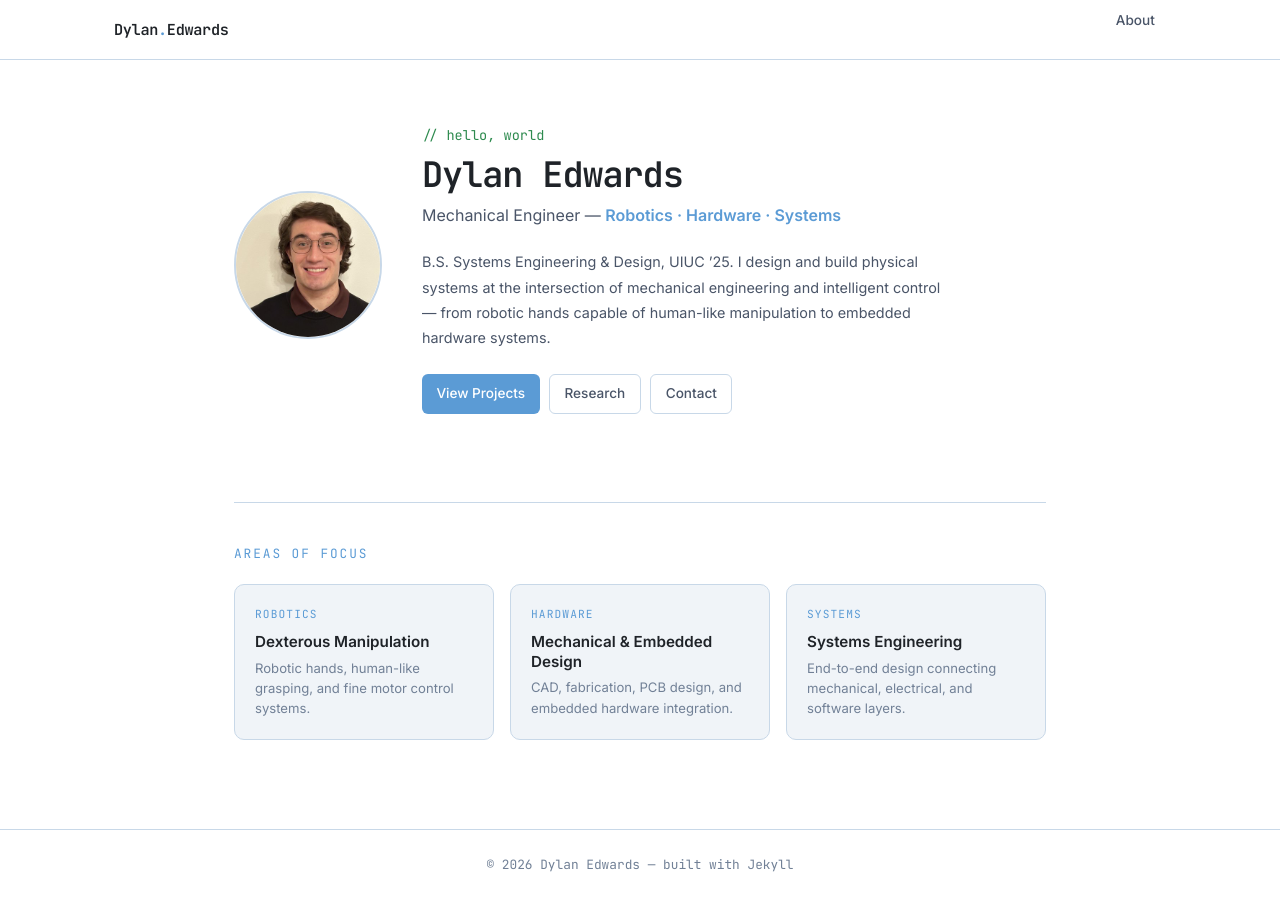
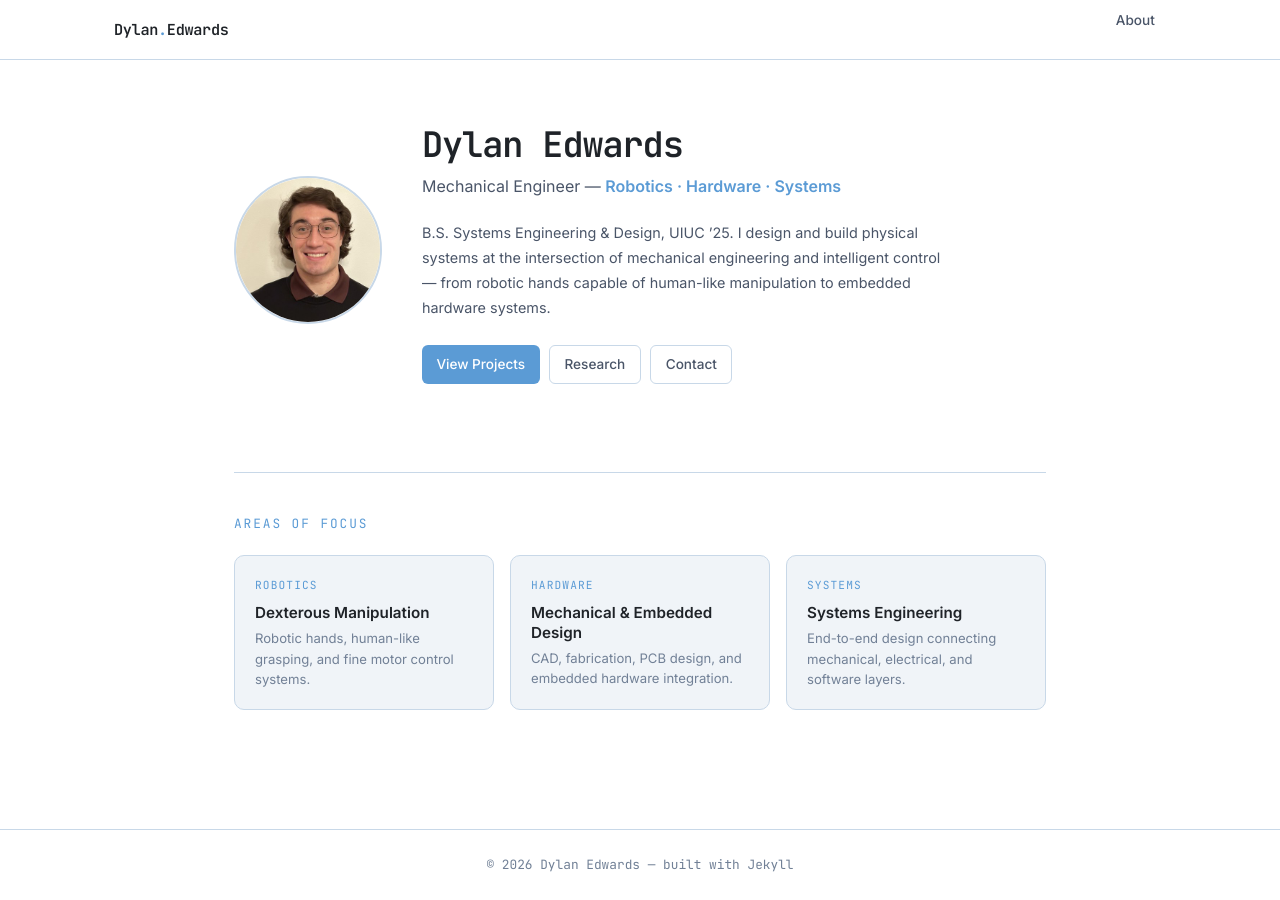
Before and after one commit to DylanEdwards02/DylanEdwards02.github.io, a Jekyll site: the page built from index.md, in a window 1280 px wide. Built offline with Jekyll 4.4.1, drawn with Linux system fonts in a browser that asks for light colours.

Commit message:
Updated homepage
Removed greeting text from the hero section.

```diff
--- a/index.md
+++ b/index.md
@@ -7,7 +7,6 @@ title: Home
     <img src="/assets/img/profile.jpg" alt="Dylan Edwards">
   </div>
   <div class="hero-content">
-    <span class="hero-greeting">// hello, world</span>
     <h1 class="hero-name">Dylan Edwards</h1>
     <p class="hero-tagline">
       Mechanical Engineer &mdash; <strong>Robotics · Hardware · Systems</strong>
```
